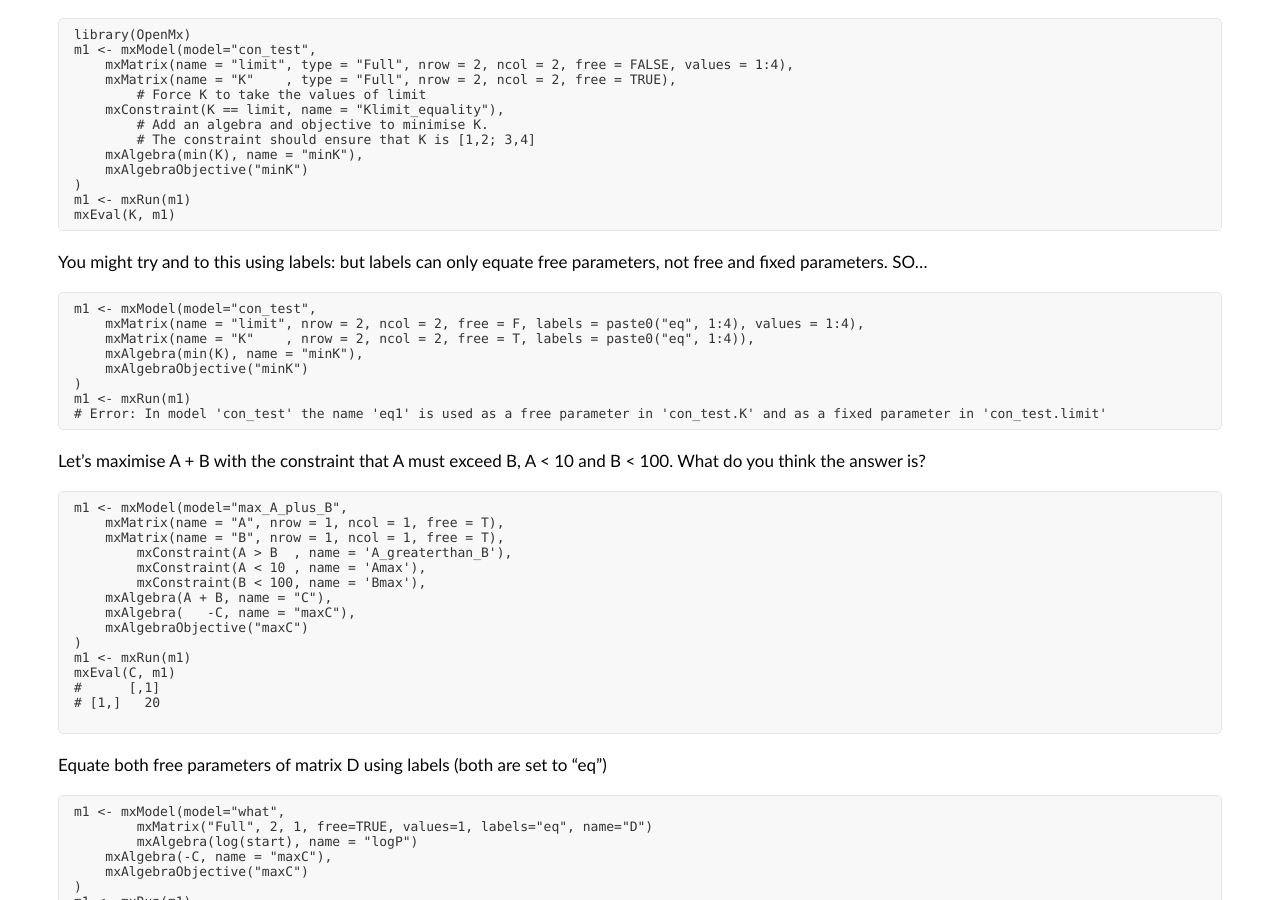
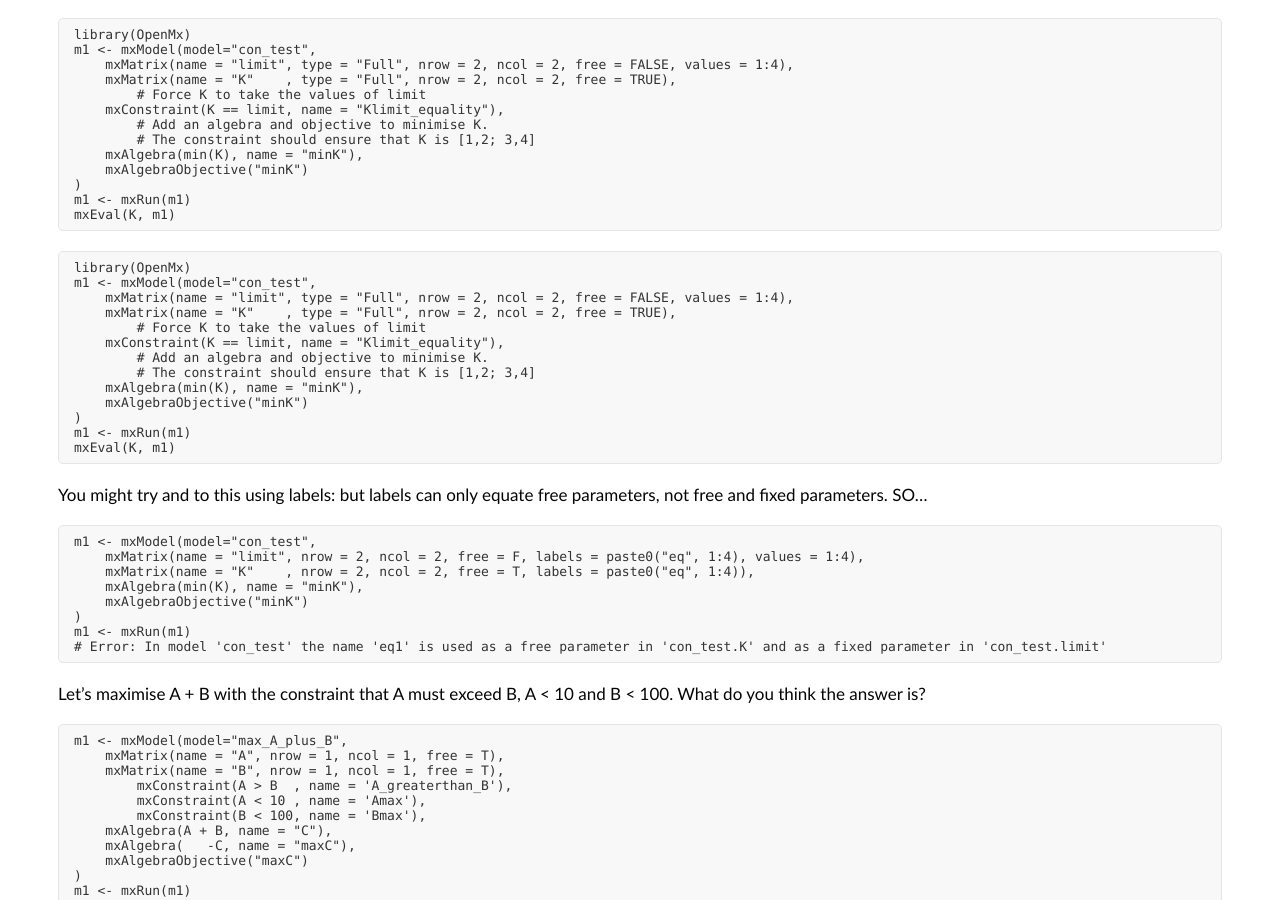
Before and after one commit to tbates/tbates.github.io, a Jekyll site: the page built from _posts/1995-12-01-detailed-Constraints.markdown, in a window 1280 px wide and 900 px high, scrolled down 302 px. Built offline with Jekyll 4.4.1, drawn with Linux system fonts in a browser that asks for light colours.

Commit message:
no message

````diff
--- a/_posts/1995-12-01-detailed-Constraints.markdown
+++ b/_posts/1995-12-01-detailed-Constraints.markdown
@@ -11,6 +11,22 @@
 # Constraints
 
 ### Constrain K to take a value fixed in another matrix (no real use...)
+
+~~~~splus
+library(OpenMx)
+m1 <- mxModel(model="con_test",
+    mxMatrix(name = "limit", type = "Full", nrow = 2, ncol = 2, free = FALSE, values = 1:4),
+    mxMatrix(name = "K"    , type = "Full", nrow = 2, ncol = 2, free = TRUE),
+	# Force K to take the values of limit
+    mxConstraint(K == limit, name = "Klimit_equality"),
+	# Add an algebra and objective to minimise K.
+	# The constraint should ensure that K is [1,2; 3,4]
+    mxAlgebra(min(K), name = "minK"),
+    mxAlgebraObjective("minK")
+)
+m1 <- mxRun(m1)
+mxEval(K, m1)
+~~~~
 
 ```splus
 library(OpenMx)
````
